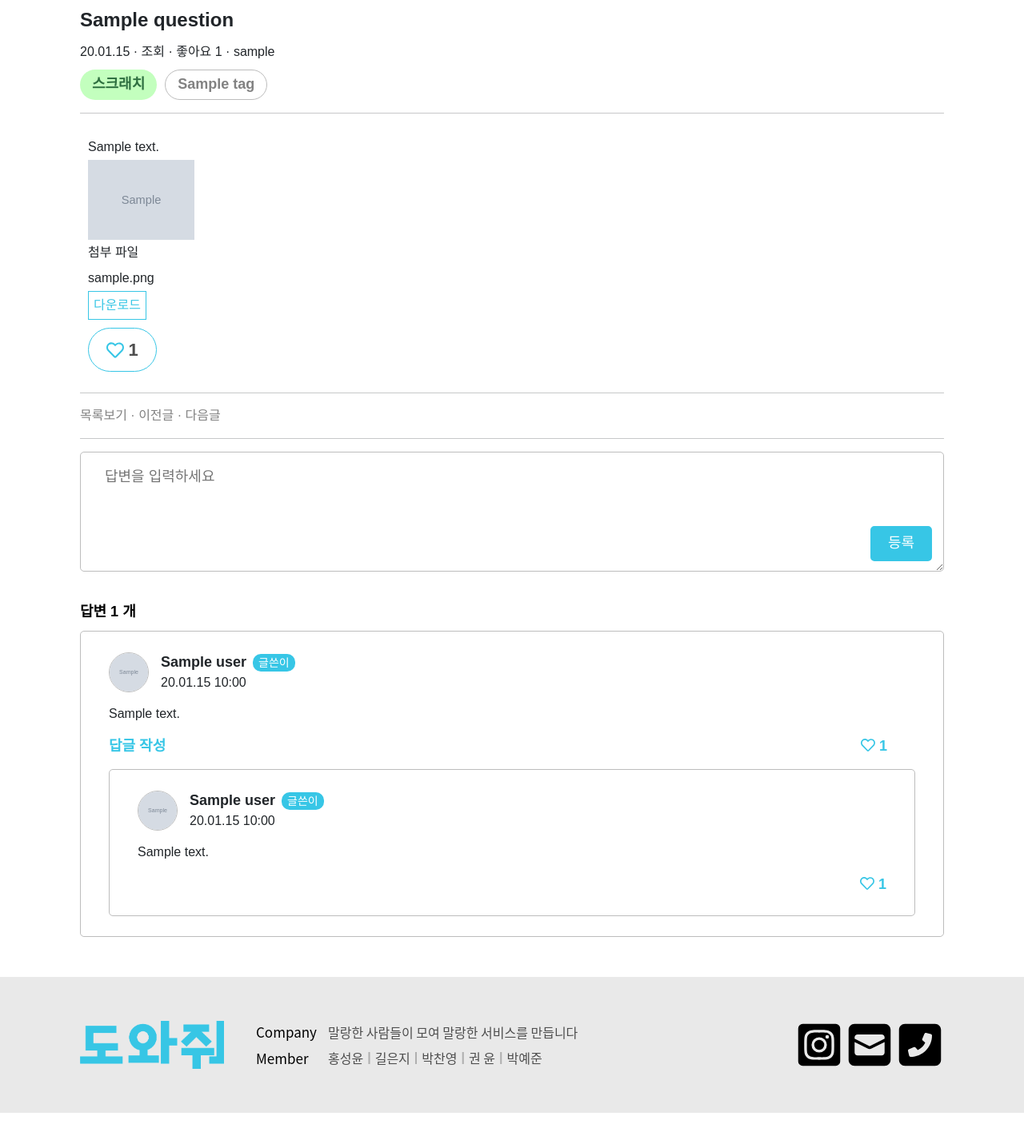
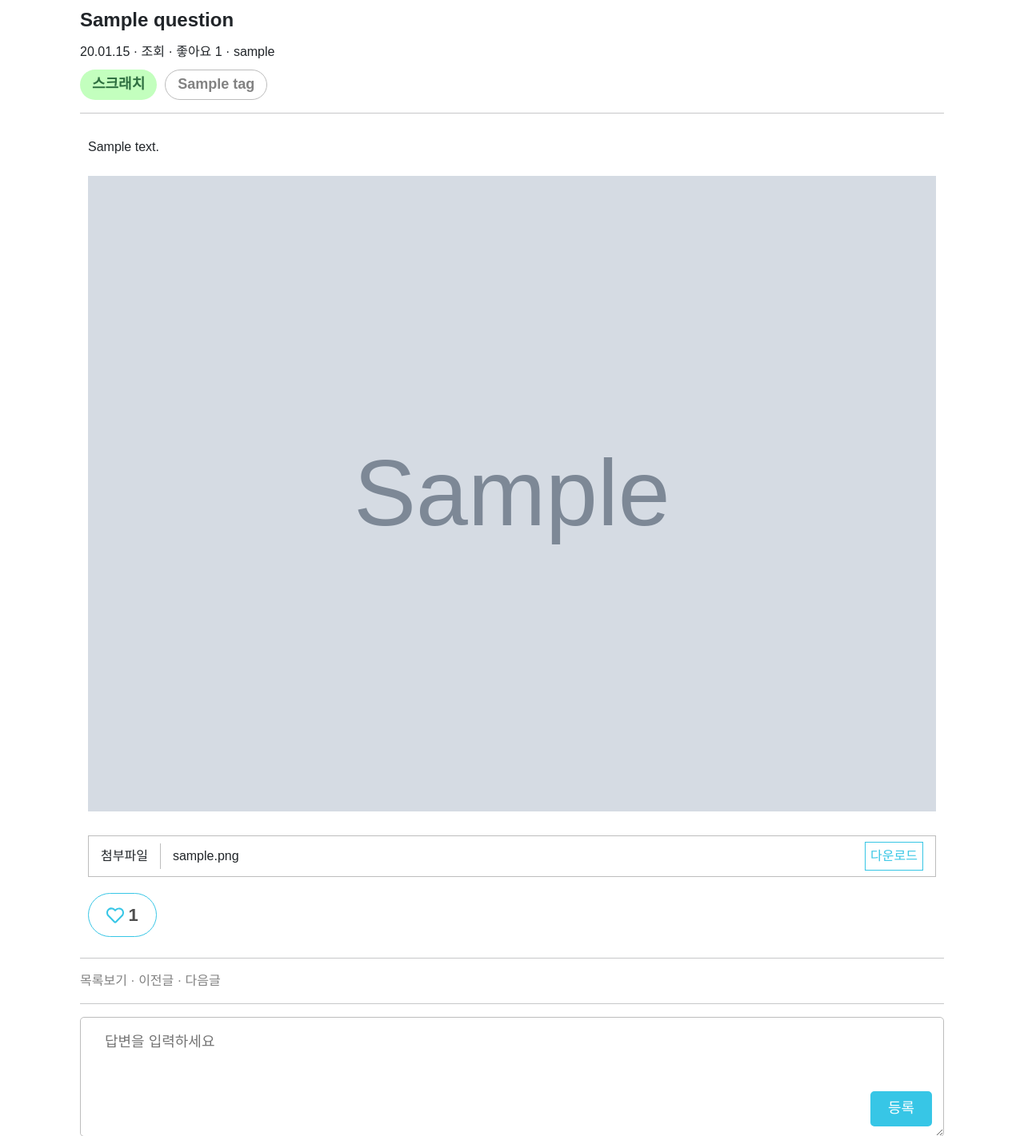
Before and after one commit to hongsy0113/Piro16_Help_Coding, a Django app: template templates/qna/detail.html in a window 1280 px wide. Shown: the part 134-1555 px from the top of the page at 80% size. Before the commit the page ends 1526 px from the top, so only its background shows below. Run offline with Django 4.2, Linux system fonts and the light colour scheme; tables that the repository leaves empty hold one stand-in row (values such as "Sample post"); the template is opened without the code that fills it: values that come from a table or form of the project are taken from there, most other values are stand-ins (such as "Sample title", 1, 10 or a date in 2020); grey boxes marked "Sample" are stand-in pictures; parts of the project's set-up code (start-up, migrations or seed data) failed here and were passed over; some libraries are stand-ins or nearby versions.

Commit message:
[DESIGN] 게시글 디테일 (파일, 링크 첨부) css 수정

```diff
--- a/static/css/detail.css
+++ b/static/css/detail.css
@@ -61,8 +61,63 @@ main > p:first-of-type {
     flex-direction: column;
 }
 
+.question__detail__content img, .post__detail__content img {
+    width: 100%;
+    margin: 20px 0px;
+}
+
 .question__detail__content p, .post__detail__content p {
     word-break: break-word;
+}
+
+.detail__content--attached_file {
+    width: 100%;
+    border: 1px solid #bdbdbd;
+    display: flex;
+    justify-content: space-between;
+    align-items: center;
+    padding: 7px 15px;
+    gap: 10px;
+    margin: 10px 0px;
+}
+
+.attached_file--left {
+    display: flex;
+    align-items: center;
+    gap: 15px;
+}
+
+.attached_file--left label {
+    padding-right: 15px;
+    border-right: 1px solid #bdbdbd;
+}
+
+.detail__content--attached_link {
+    width: 100%;
+    border: 1px solid #bdbdbd;
+    display: flex;
+    align-items: center;
+    padding: 7px 15px;
+    gap: 10px;
+    margin: 10px 0px;
+}
+
+.detail__content--attached_link label {
+    width: 80px;
+    padding-right: 15px;
+    border-right: 1px solid #bdbdbd;
+}
+
+.detail__content--attached_link a {
+    width: 940px;
+    height: 36px;
+    overflow: hidden;
+    text-overflow: ellipsis;
+    word-wrap: break-word;
+    word-break: break-all;
+    display : -webkit-box;
+    -webkit-line-clamp: 1;  /* 줄 개수 설정 */
+    -webkit-box-orient: vertical;
 }
 
 .question__like-btn, .post__like-btn {
--- a/templates/qna/detail.html
+++ b/templates/qna/detail.html
@@ -54,12 +54,14 @@
     <div class="question__detail__content">
         <p>{{ question.content }}</p>
 
-        {% if question.image %}<img src="{{ question.image.url }}" height="100">{% endif %}
+        {% if question.image %}<img src="{{ question.image.url }}">{% endif %}
 
         {% if question.attached_file %}
-        <div>
-            <label>첨부 파일</label>
-            <div>{{ question.get_filename }}</div>
+        <div class="detail__content--attached_file">
+            <div class="attached_file--left">
+                <label>첨부파일</label>
+                <div>{{ question.get_filename }}</div>
+            </div>
             <form action="{% url 'qna:download' question.id %}">
                 <button type="submit">
                     다운로드
```
Also changed, not shown: static/css/group_detail_modal.css (+3 -12 lines), templates/group/group_post_detail.html (+9 -7 lines).
